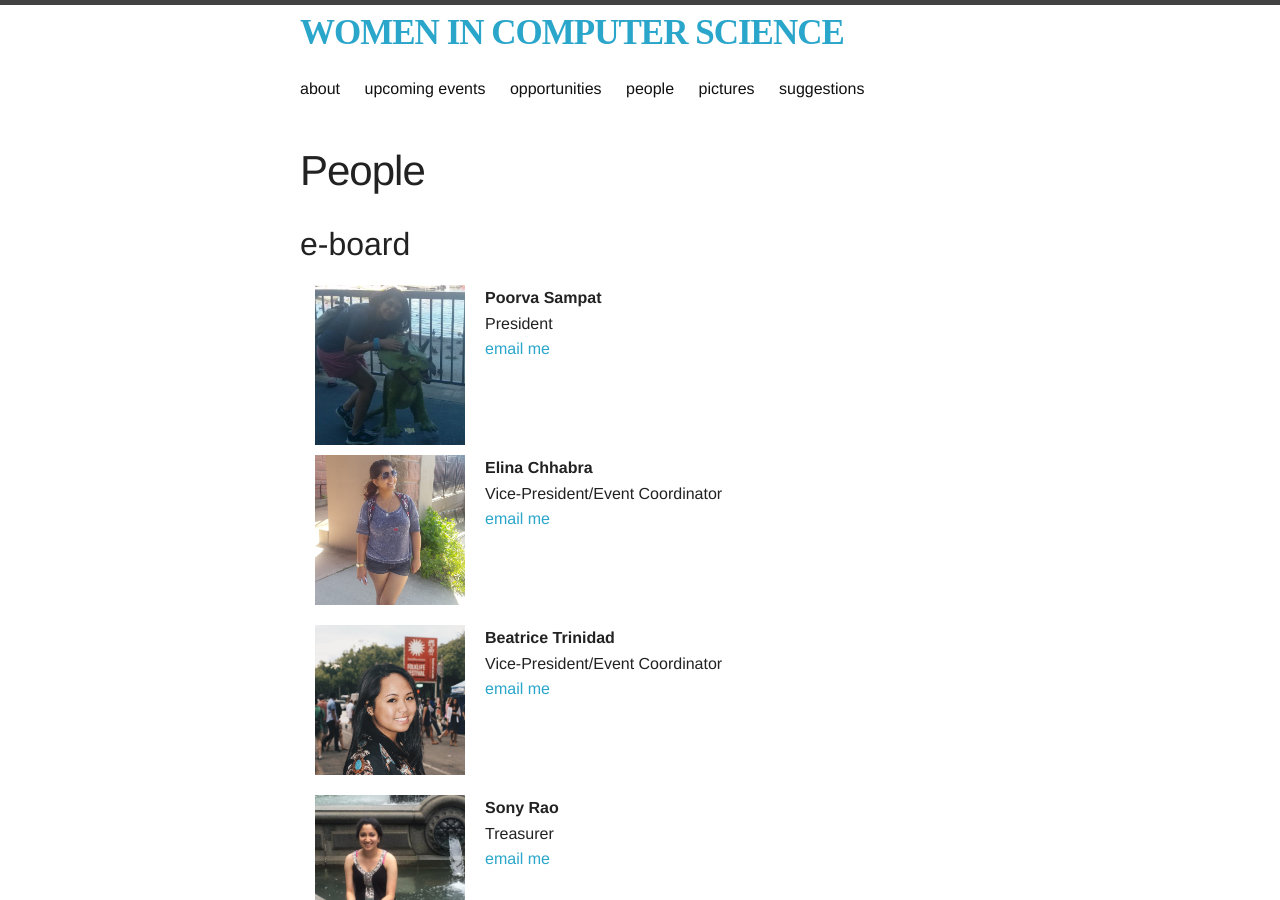
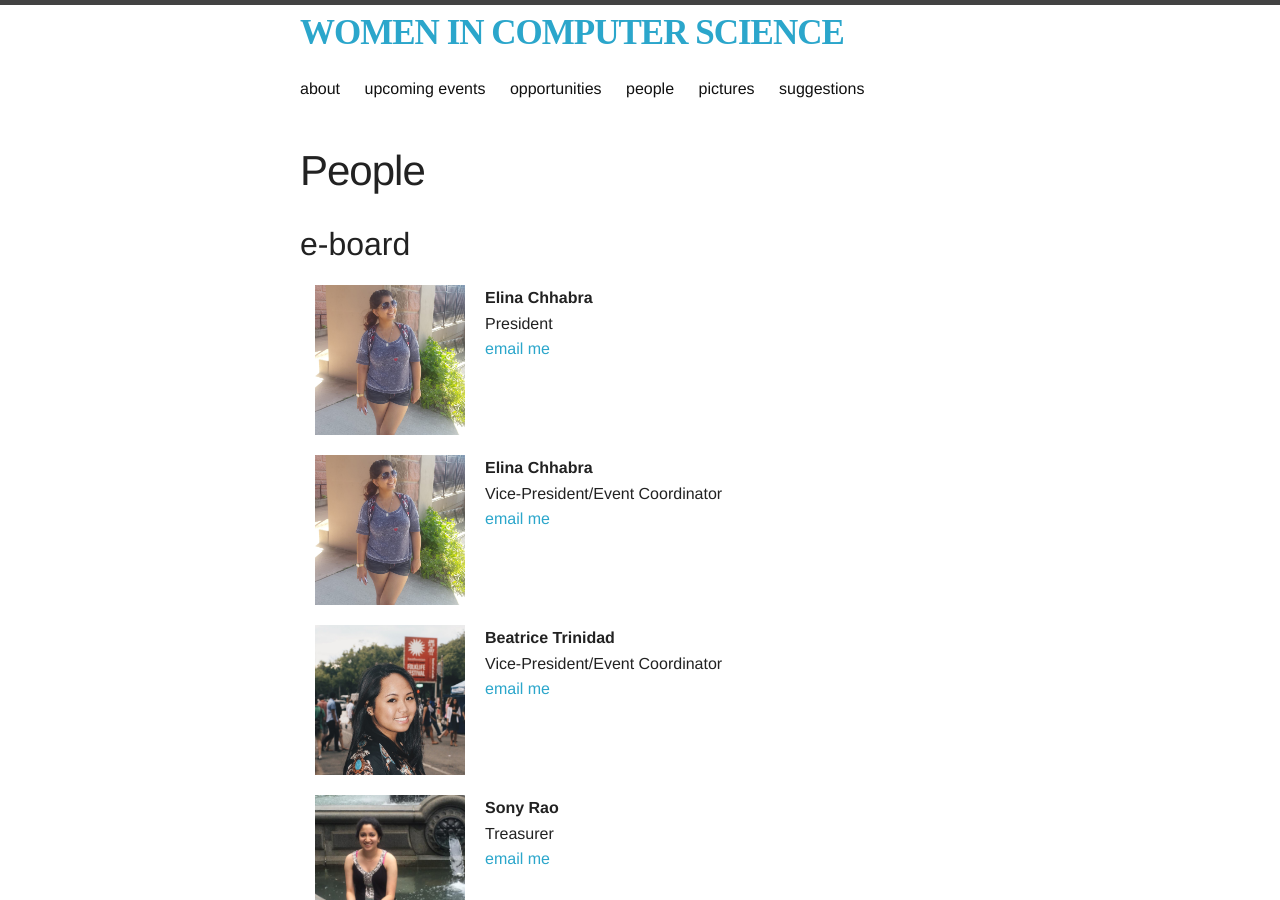
Before and after one commit to scarletwcs/ruwics.github.io, a Jekyll site: the page built from people.html, in a window 1280 px wide and 900 px high. Built offline with Jekyll 4.4.1, drawn with Linux system fonts in a browser that asks for light colours; nearby versions of some CDN libraries; some web fonts are replaced.

Commit message:
Update people.html

```diff
--- a/people.html
+++ b/people.html
@@ -8,13 +8,13 @@ permalink: /people/
 <div class="row">
 	<div class="small-3 columns">
 		<div class="filler picture">
-			<img src="/third-party/img/people/officers/poorva.jpg"></img>
+			<img src="/third-party/img/people/officers/elina.jpg"></img>
 		</div>
 	</div>
 	<div class="small-9 columns">
-		<p><strong>Poorva Sampat</strong></p>
+		<p><strong>Elina Chhabra</strong></p>
 		<p>President</p>
-		<p><a href="mailto:poorvasampat3@gmail.com">email me</a></p>
+		<p><a href="mailto:elina.chhabra@rutgers.edu">email me</a></p>
 	</div>
 </div>
 
```
